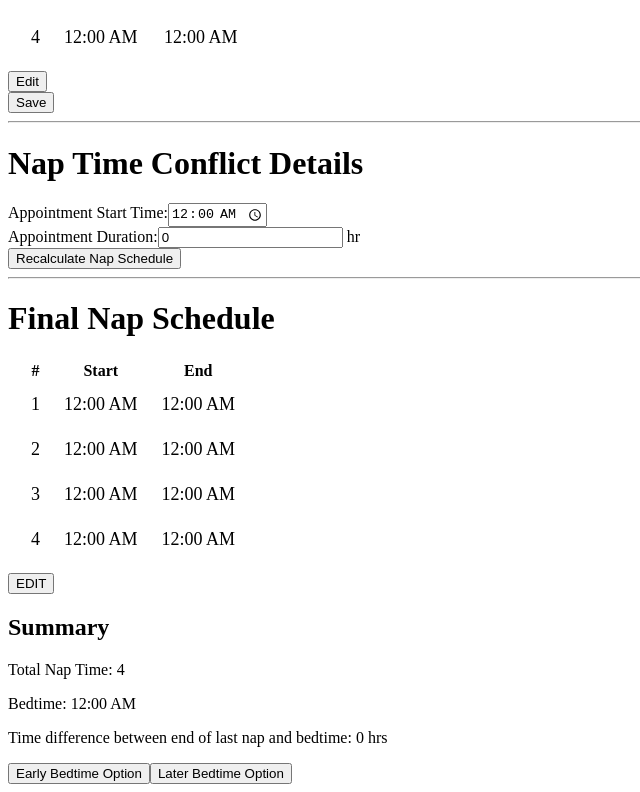
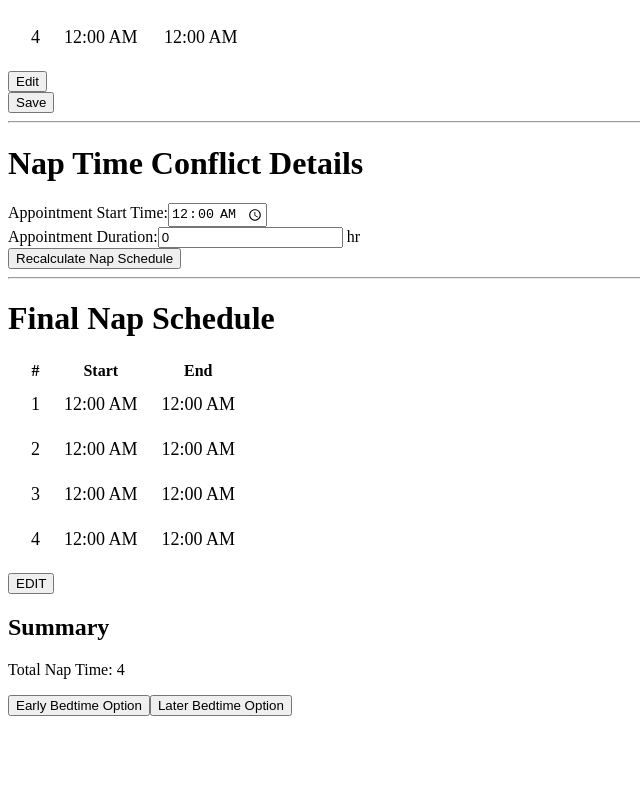
Before and after one commit to hannaohandrews/parent_math, a React (Vite) app: page / in a window 1280 px wide. Shown: the part 974-1766 px from the top of the page, without its empty margins (0-640 px from the left). After the commit the page ends 1698 px from the top, so only its background shows below. Built offline with nearby package versions, Linux system fonts and the light colour scheme.

Commit message:
Fixed the final nap schedule according to the nap time conflict appointment

```diff
--- a/src/App.jsx
+++ b/src/App.jsx
@@ -1,13 +1,35 @@
-import { useState } from "react";
+import { useState, useReducer } from "react";
 import BabyInfo from "./components/BabyInfo";
 import Recommendations from "./components/Recommendations";
 import PersonalNapSchedule from "./components/PersonalNapSchedule";
 import BabySchedule from "./components/BabySchedule";
 import Summary from "./components/Summary";
+import dayjs from "dayjs";
+
+const bedTimeReducer = (state, action) => {
+	switch (action.type) {
+		case "SET_BEDTIME": {
+			const { timeStr } = action.payload;
+			const [hours, minutes] = timeStr.split(":").map(Number);
+			const totalMinutes = hours * 60 + minutes;
+			const formatted = dayjs().hour(hours).minute(minutes).format("h:mm A");
+
+			return {
+				time: timeStr,
+				totalMinutes,
+				formatted,
+			};
+		}
+		default:
+			return state;
+	}
+};
 
 function App() {
 	const [ageInMonths, setAgeInMonths] = useState(0);
 	const [name, setName] = useState("");
+	const [awakeWindow, setAwakeWindow] = useState(0);
+	const [napDuration, setNapDuration] = useState(0);
 
 	const [napTimes, setNapTimes] = useState([
 		"00:00",
@@ -22,7 +44,17 @@ function App() {
 		"00:00",
 		"00:00",
 	]);
-	const [bedTime, setBedTime] = useState("00:00");
+
+	const [newNapTimes, setNewNapTimes] = useState([]);
+	const [newEndOfNapTimes, setNewEndOfNapTimes] = useState([]);
+
+	const updateNewNapTimes = (newNapTimes) => {
+		setNewNapTimes(newNapTimes);
+	};
+
+	const updateAwakeWindow = (awakeWindowNumber) => {
+		setAwakeWindow(awakeWindowNumber);
+	};
 
 	const updateBabyAge = (age, name) => {
 		setAgeInMonths(age);
@@ -33,36 +65,54 @@ function App() {
 		setNapTimes(napTimesArray);
 	};
 
-	const updateBedTime = (bedTime) => {
-		setBedTime(bedTime);
-	};
-
 	const updateEndOfNapTimes = (endOfNapTimesArray) => {
 		setEndOfNapTimes(endOfNapTimesArray);
 	};
+
+	const [bedTime, dispatchBedTime] = useReducer(bedTimeReducer, {
+		time: "19:00",
+		totalMinutes: 1140,
+		formatted: "7:00 PM",
+	});
+
+	const updateBedTime = (timeStr) => {
+		dispatchBedTime({ type: "SET_BEDTIME", payload: { timeStr } });
+	};
+
+	const updateNapDuration = (num) => {
+		setNapDuration(num);
+	};
+
+	const finalNapTimes = newNapTimes?.some((time) => time !== "00:00")
+		? newNapTimes
+		: napTimes;
+
+	console.log(newNapTimes, "newNapTimes");
 
 	return (
 		<>
 			<h1>Welcome to Nap Calculator</h1>
 			<BabyInfo onUpdate={updateBabyAge} />
 			<Recommendations ageInMonths={ageInMonths} name={name} />
+
 			<BabySchedule
 				onCalculateNap={updateNaps}
 				onCalculateEndOfNap={updateEndOfNapTimes}
 				onBedTimeChange={updateBedTime}
+				onAwakeWindow={updateAwakeWindow}
+				onNapDuration={updateNapDuration}
 			/>
 
 			<PersonalNapSchedule
 				napTimes={napTimes}
 				bedTime={bedTime}
+				napDuration={napDuration}
 				endOfNapTimes={endOfNapTimes}
+				awakeWindow={awakeWindow}
+				onNewNapTimes={updateNewNapTimes}
 			/>
 
-			<Summary
-				napTimes={napTimes}
-				bedTime={bedTime}
-				endOfNapTimes={endOfNapTimes}
-			/>
+			<Summary napTimes={finalNapTimes} endOfNapTimes={endOfNapTimes} />
 		</>
 	);
 }
--- a/src/components/BabySchedule.jsx
+++ b/src/components/BabySchedule.jsx
@@ -22,11 +22,12 @@ export default function BabySchedule({
 	onCalculateNap,
 	onCalculateEndOfNap,
 	onBedTimeChange,
+	onAwakeWindow,
+	onNapDuration,
 }) {
 	const [wakeUpTime, setWakeUpTime] = useState("07:00");
 	const [localBedTime, setlocalBedTime] = useState("19:00");
 
-	const [awakeWindow, setAwakeWindow] = useState(0);
 	const [awakeHour, setAwakeHour] = useState(0);
 	const [awakeMin, setAwakeMin] = useState(0);
 
@@ -36,7 +37,8 @@ export default function BabySchedule({
 	const [napTimes, setNapTimes] = useState([]);
 	const [napEndTimes, setNapEndTimes] = useState([]);
 
-	const calculateNap = (startTime, awakeWindow, napDuration) => {
+	const calculateNap = useCallback(
+		(startTime, awakeWindow, napDuration) => {
 			const [hours, minutes] = startTime.split(":");
 			const startTimeParsed = dayjs()
 				.hour(parseInt(hours, 10))
@@ -46,44 +48,41 @@ export default function BabySchedule({
 			const awakeWindowDurationInHours = dayjs.duration(awakeWindow, "hours");
 			const napDurationInHours = dayjs.duration(napDuration, "hours");
 
+			onAwakeWindow(awakeWindow);
+			onNapDuration(napDuration);
+
 			const napTime = startTimeParsed
 				.add(awakeWindowDurationInHours)
 				.add(napDurationInHours);
 
 			return napTime.format("HH:mm ");
+		},
+		[onAwakeWindow, onNapDuration]
+	);
+
+	const parseTime = (timeStr) => {
+		const [hours, minutes] = timeStr.split(":").map(Number);
+		return dayjs().hour(hours).minute(minutes).second(0);
 	};
 
 	const calculateFirstNap = (startTime, awakeWindow) => {
-		const [hours, minutes] = startTime.split(":");
-		const startTimeParsed = dayjs()
-			.hour(parseInt(hours, 10))
-			.minute(parseInt(minutes, 10))
-			.second(0);
-
-		const awakeWindowDurationInHours = dayjs.duration(awakeWindow, "hours");
-
-		const napTime = startTimeParsed.add(awakeWindowDurationInHours);
-
-		return napTime.format("HH:mm ");
+		const startTimeParsed = parseTime(startTime);
+		const napTime = startTimeParsed.add(dayjs.duration(awakeWindow, "hours"));
+		return napTime.format("HH:mm");
 	};
 
 	const calculateEndOfNap = (napTime, napDuration) => {
-		const [hours, minutes] = napTime.split(":");
-		const startTimeParsed = dayjs()
-			.hour(parseInt(hours, 10))
-			.minute(parseInt(minutes, 10))
-			.second(0);
-
-		const napDurationInHours = dayjs.duration(napDuration, "hours");
-
-		const endOfNapTime = startTimeParsed.add(napDurationInHours);
-
-		return endOfNapTime.format("HH:mm ");
+		const startTimeParsed = parseTime(napTime);
+		const endOfNapTime = startTimeParsed.add(
+			dayjs.duration(napDuration, "hours")
+		);
+		return endOfNapTime.format("HH:mm");
 	};
 
-	const handleCalculate = useCallback(
+	const handleCalculateNapSchedule = useCallback(
 		(e) => {
 			e.preventDefault();
+
 			const awakeMinInHours = parseFloat(awakeMin / 60).toPrecision(3);
 			const windowInHours = Number(awakeHour) + Number(awakeMinInHours);
 
@@ -115,13 +114,14 @@ export default function BabySchedule({
 			onCalculateNap(calculatedNapTimes);
 		},
 		[
+			wakeUpTime,
+			awakeHour,
 			awakeMin,
-			awakeHour,
-			wakeUpTime,
+			napDuration,
+			numberOfNaps,
+			onCalculateNap,
 			onCalculateEndOfNap,
-			onCalculateNap,
-			numberOfNaps,
-			napDuration,
+			calculateNap,
 		]
 	);
 
@@ -202,7 +202,7 @@ export default function BabySchedule({
 					/>
 				</label>
 				<br />
-				<Button type="button" onClick={handleCalculate}>
+				<Button type="button" onClick={handleCalculateNapSchedule}>
 					Calculate Nap Schedule
 				</Button>
 				<hr />
@@ -215,4 +215,6 @@ BabySchedule.propTypes = {
 	onCalculateNap: PropTypes.func.isRequired,
 	onCalculateEndOfNap: PropTypes.func.isRequired,
 	onBedTimeChange: PropTypes.func.isRequired,
+	onAwakeWindow: PropTypes.func.isRequired,
+	onNapDuration: PropTypes.func.isRequired,
 };
--- a/src/components/PersonalNapSchedule.jsx
+++ b/src/components/PersonalNapSchedule.jsx
@@ -18,9 +18,11 @@ export default function PersonalNapSchedule({
 	napTimes,
 	bedTime,
 	endOfNapTimes,
+	awakeWindow,
+	onNewNapTimes,
+	napDuration,
 }) {
-	// Function parseTimeToDayjs
-
+	// Function parse Minutes to Hours
 	function parseTimeToDaysjs(totalMinutes) {
 		const hours = Math.floor(totalMinutes / 60);
 		const minutes = totalMinutes % 60;
@@ -30,48 +32,17 @@ export default function PersonalNapSchedule({
 			.second(0)
 			.millisecond(0);
 
-		return finalTime.format("hh:mm A");
+		return finalTime.format("HH:mm");
 	}
 
-	// bedTime
-	const [hours, minutes] = bedTime.split(":");
-	const bedTimeParsed = dayjs()
-		.hour(parseInt(hours, 10))
-		.minute(parseInt(minutes, 10));
-	const bedTimeLocal = bedTimeParsed.format("hh:mm A");
+	//napTime
+	const formatTimeString = (timeStr) => {
+		const [hours, minutes] = timeStr.split(":").map(Number);
+		return dayjs().hour(hours).minute(minutes).format("h:mm A");
+	};
 
-	//napTime
-	const newNapTimes = napTimes.map((napTime) => {
-		const [napTimeHours, napTimeMinutes] = napTime.split(":");
-
-		const napTimeParsed = dayjs()
-			.hour(parseInt(napTimeHours, 10))
-			.minute(parseInt(napTimeMinutes, 10));
-
-		return napTimeParsed.format("h:mm A");
-	});
-
-	const newEndOfNapTimes = endOfNapTimes.map((endOfNapTime) => {
-		const [endNapTimeHours, endNapTimeMinutes] = endOfNapTime.split(":");
-
-		const endNapTimeParsed = dayjs()
-			.hour(parseInt(endNapTimeHours, 10))
-			.minute(parseInt(endNapTimeMinutes, 10));
-
-		return endNapTimeParsed.format("h:mm A");
-	});
-
-	//lastNapEnding
-	const lastNap = endOfNapTimes[endOfNapTimes.length - 1];
-	const [lastNapHours, lastNapMinutes] = lastNap.split(":");
-
-	const lastNapParsed = dayjs()
-		.hour(parseInt(lastNapHours, 10))
-		.minute(parseInt(lastNapMinutes, 10));
-
-	const timeDifferenceInMS = bedTimeParsed.diff(lastNapParsed);
-	const timeDifferenceDuration = dayjs.duration(timeDifferenceInMS);
-	const timeDifferenceInHours = Math.floor(timeDifferenceDuration.asHours());
+	const newNapTimes = napTimes.map(formatTimeString);
+	const newEndOfNapTimes = endOfNapTimes.map(formatTimeString);
 
 	//Conflict Times
 	const [conflictStartTime, setConflictStartTime] = useState("00:00");
@@ -85,19 +56,15 @@ export default function PersonalNapSchedule({
 		setConflictTimeDuration(data);
 	};
 
-	console.log(conflictStartTime);
-	console.log(conflictTimeDuration);
-
 	// Recalculate New sleeping times
 	const handleRecalculate = (naps, appointmentTime) => {
-		console.log("naps", naps);
 		function toMinutes(timeStr) {
 			const [hours, minutes] = timeStr.split(":").map(Number);
 			return hours * 60 + minutes;
 		}
 
 		const appointmentMinutes = toMinutes(appointmentTime);
-		console.log(appointmentMinutes, "appointmentMinutes");
+
 		// find the index of closet nap time to the appointment
 
 		let closestIndex = -1;
@@ -111,33 +78,35 @@ export default function PersonalNapSchedule({
 				minDiff = diff;
 				closestIndex = index;
 			}
-
-			console.log(closestIndex, "closestIndex");
 		});
 
-		console.log(closestIndex, "closestIndex");
 		// Create the new nap schedule with conflict
-		const newNaps = [...naps];
+		const newNapsFinal = [...naps];
 		const suggestFirstNewNap = parseTimeToDaysjs(
-			toMinutes(naps[closestIndex]) - 60
+			toMinutes(naps[closestIndex]) - 90
 		);
-		console.log(suggestFirstNewNap, "suggestNewNap");
 
-		let timeAddedToNap = conflictTimeDuration * 60 + 60;
+		// Constants
+		const timeAddedToNap = conflictTimeDuration * 60 + 60;
 		const suggestSecondNewNap = parseTimeToDaysjs(
 			toMinutes(naps[closestIndex]) + timeAddedToNap
 		);
+		const suggestThirdNewNap = parseTimeToDaysjs(
+			toMinutes(naps[closestIndex]) +
+				timeAddedToNap +
+				awakeWindow * 60 +
+				napDuration * 60
+		);
 
-		console.log(suggestSecondNewNap, "suggestSecondNewNap");
+		//
+		newNapsFinal[closestIndex] = suggestFirstNewNap;
+		newNapsFinal[closestIndex + 1] = suggestSecondNewNap;
+		newNapsFinal[closestIndex + 2] = suggestThirdNewNap;
 
-		newNaps[closestIndex] = `SKIP Nap or Earlier Nap at ${suggestFirstNewNap}`;
-		newNaps.splice(closestIndex + 1, 0, `Next Nap at ${suggestSecondNewNap}`);
-		newNaps[closestIndex + 1] = `Later Nap at ${suggestSecondNewNap}`;
+		console.log("NEW NAPS", newNapsFinal);
 
-		newNaps.push("Suggested Early Bedtime: or Suggested Late Bedtime: ");
-
-		console.log(newNaps);
-		return newNaps;
+		onNewNapTimes(newNapsFinal);
+		return newNapsFinal;
 	};
 	//JSX
 	return (
@@ -217,7 +186,10 @@ export default function PersonalNapSchedule({
 }
 
 PersonalNapSchedule.propTypes = {
+	onNewNapTimes: PropTypes.arrayOf(PropTypes.string).isRequired,
 	napTimes: PropTypes.arrayOf(PropTypes.string).isRequired,
-	bedTime: PropTypes.string.isRequired,
+	bedTime: PropTypes.object.isRequired,
 	endOfNapTimes: PropTypes.arrayOf(PropTypes.string).isRequired,
+	awakeWindow: PropTypes.number.isRequired,
+	napDuration: PropTypes.number.isRequired,
 };
--- a/src/components/Summary.jsx
+++ b/src/components/Summary.jsx
@@ -13,46 +13,16 @@ const NapItem = styled.div`
 	padding: 10px;
 `;
 
-export default function Summary({ napTimes, bedTime, endOfNapTimes }) {
-	// bedTime
-	const [hours, minutes] = bedTime.split(":");
-	const bedTimeParsed = dayjs()
-		.hour(parseInt(hours, 10))
-		.minute(parseInt(minutes, 10));
-	const bedTimeLocal = bedTimeParsed.format("hh:mm A");
+export default function Summary({ napTimes, endOfNapTimes }) {
+	function formatNapTime(timeStr, format = "h:mm A") {
+		const [hours, minutes] = timeStr.split(":").map(Number);
+		return dayjs().hour(hours).minute(minutes).format(format);
+	}
 
-	//napTime
-	const newNapTimes = napTimes.map((napTime) => {
-		const [napTimeHours, napTimeMinutes] = napTime.split(":");
-
-		const napTimeParsed = dayjs()
-			.hour(parseInt(napTimeHours, 10))
-			.minute(parseInt(napTimeMinutes, 10));
-
-		return napTimeParsed.format("h:mm A");
-	});
-
-	const newEndOfNapTimes = endOfNapTimes.map((endOfNapTime) => {
-		const [endNapTimeHours, endNapTimeMinutes] = endOfNapTime.split(":");
-
-		const endNapTimeParsed = dayjs()
-			.hour(parseInt(endNapTimeHours, 10))
-			.minute(parseInt(endNapTimeMinutes, 10));
-
-		return endNapTimeParsed.format("h:mm A");
-	});
-
-	//lastNapEnding
-	const lastNap = endOfNapTimes[endOfNapTimes.length - 1];
-	const [lastNapHours, lastNapMinutes] = lastNap.split(":");
-
-	const lastNapParsed = dayjs()
-		.hour(parseInt(lastNapHours, 10))
-		.minute(parseInt(lastNapMinutes, 10));
-
-	const timeDifferenceInMS = bedTimeParsed.diff(lastNapParsed);
-	const timeDifferenceDuration = dayjs.duration(timeDifferenceInMS);
-	const timeDifferenceInHours = Math.floor(timeDifferenceDuration.asHours());
+	const finalNapTimes = napTimes.map((napTime) => formatNapTime(napTime));
+	const newEndOfNapTimes = endOfNapTimes.map((endTime) =>
+		formatNapTime(endTime)
+	);
 
 	return (
 		<>
@@ -68,7 +38,7 @@ export default function Summary({ napTimes, bedTime, endOfNapTimes }) {
 							</tr>
 						</thead>
 						<tbody>
-							{newNapTimes.map((napTime, index) => (
+							{finalNapTimes.map((napTime, index) => (
 								<tr key={index}>
 									<td>
 										<NapItem>{index + 1}</NapItem>
@@ -89,12 +59,7 @@ export default function Summary({ napTimes, bedTime, endOfNapTimes }) {
 
 			<h2>Summary</h2>
 			<div>
-				<p>Total Nap Time: {newNapTimes.length}</p>
-				<p>Bedtime: {bedTimeLocal}</p>
-				<p>
-					Time difference between end of last nap and bedtime:{" "}
-					{timeDifferenceInHours < 0 ? 0 : timeDifferenceInHours} hrs
-				</p>
+				<p>Total Nap Time: {finalNapTimes.length}</p>
 			</div>
 			<button>Early Bedtime Option</button>
 			<button>Later Bedtime Option</button>
@@ -104,6 +69,5 @@ export default function Summary({ napTimes, bedTime, endOfNapTimes }) {
 
 Summary.propTypes = {
 	napTimes: PropTypes.arrayOf(PropTypes.string).isRequired,
-	bedTime: PropTypes.string.isRequired,
 	endOfNapTimes: PropTypes.arrayOf(PropTypes.string).isRequired,
 };
```
Lines whose indentation alone changed are shown as unchanged.
